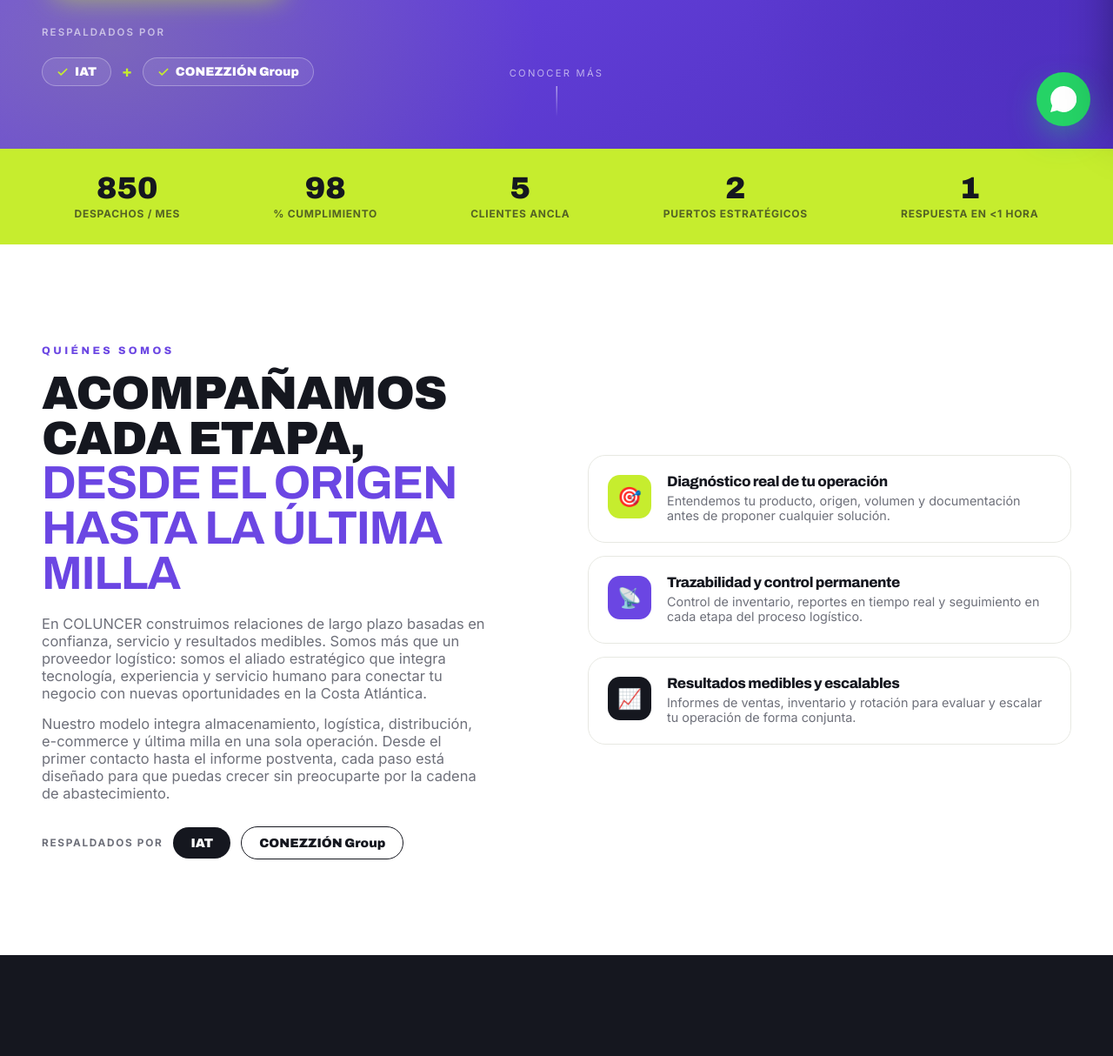
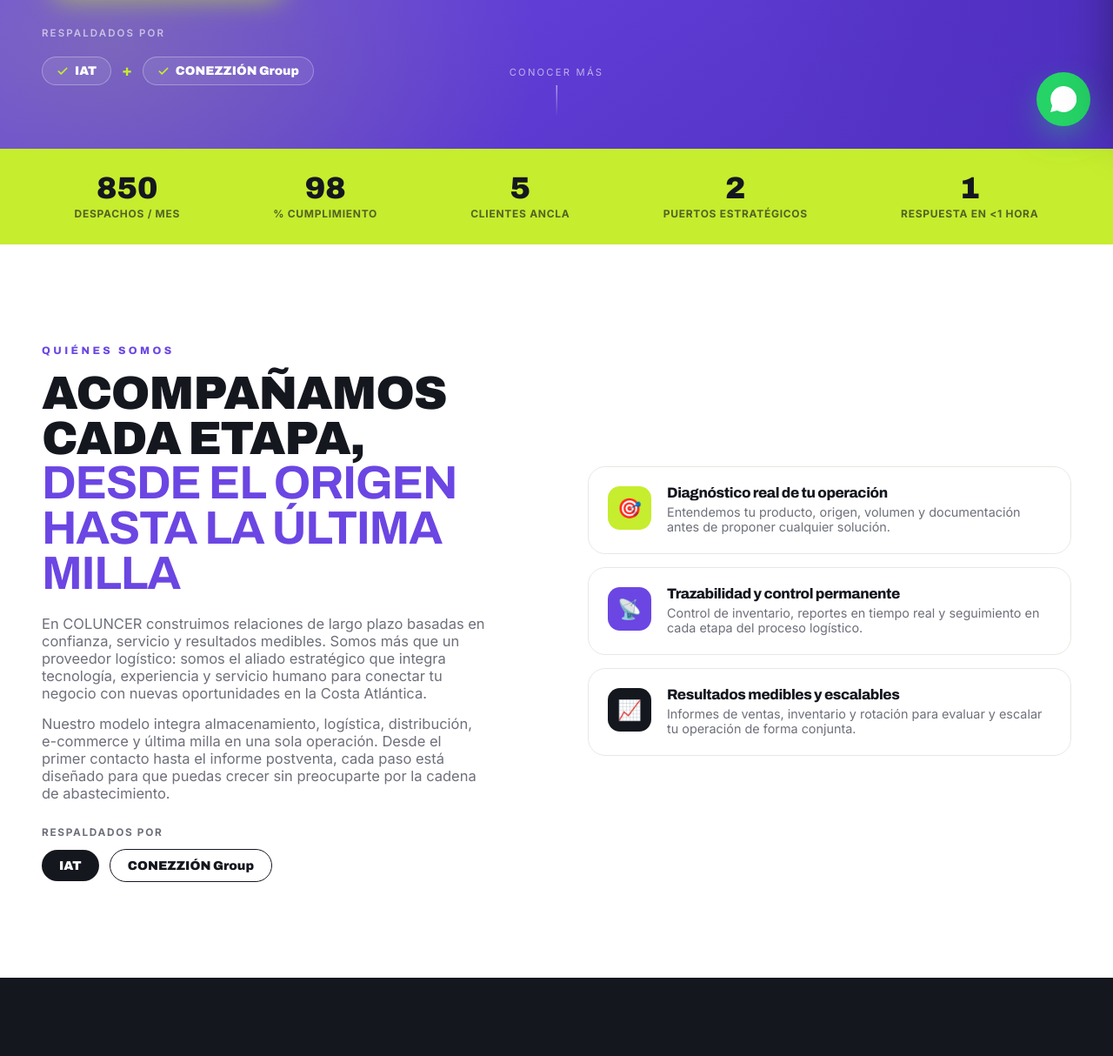
Before and after one commit to Surfnpunk86/coluncer, a plain HTML site: page index.html in a window 1280 px wide. Shown: the part 629-1843 px from the top of the page at 87% size. Drawn offline with Linux system fonts and the light colour scheme.

Commit message:
Add files via upload

```diff
--- a/index.html
+++ b/index.html
@@ -86,7 +86,7 @@ button{cursor:pointer;font-family:inherit}
 .hlead{max-width:480px;margin-top:22px;font-size:1.06rem;color:rgba(255,255,255,.86);opacity:0;animation:fi .7s .55s forwards}
 .hcta{display:flex;flex-wrap:wrap;gap:13px;margin-top:30px;opacity:0;animation:fi .7s .7s forwards}
 @keyframes fi{to{opacity:1}}
-.ends{display:flex;align-items:center;gap:12px;margin-top:34px;flex-wrap:wrap;opacity:0;animation:fi .7s .85s forwards}
+.ends{display:flex;flex-direction:column;align-items:flex-start;gap:10px;margin-top:34px;opacity:0;animation:fi .7s .85s forwards}
 .pillrow{display:flex;align-items:center;gap:12px;flex-wrap:wrap;margin-top:10px}
 .ends .elbl{font-size:.72rem;letter-spacing:.18em;text-transform:uppercase;color:rgba(255,255,255,.6);font-weight:600}
 .pill{display:inline-flex;align-items:center;gap:7px;padding:8px 16px;border-radius:100px;
@@ -118,7 +118,8 @@ button{cursor:pointer;font-family:inherit}
 .about h2{font-size:clamp(2rem,4.2vw,3.4rem);text-transform:uppercase;margin:16px 0 22px}
 .about h2 b{color:var(--V)}
 .about p{color:var(--M);font-size:1.03rem;margin-bottom:15px;max-width:510px}
-.chips{display:flex;gap:12px;flex-wrap:wrap;margin-top:28px;align-items:center}
+.chips{display:flex;flex-direction:column;align-items:flex-start;gap:12px;margin-top:28px}
+.chiprow{display:flex;gap:12px;flex-wrap:wrap;align-items:center}
 .chips .lbl{font-size:.74rem;letter-spacing:.14em;text-transform:uppercase;font-weight:700;color:var(--M)}
 .chip{display:inline-flex;align-items:center;gap:8px;border-radius:100px;padding:10px 20px;font-family:'Archivo';font-weight:900;font-size:.9rem}
 .chip.a{background:var(--K);color:#fff}
@@ -473,8 +474,10 @@ button{cursor:pointer;font-family:inherit}
       <p>Nuestro modelo integra almacenamiento, logística, distribución, e-commerce y última milla en una sola operación. Desde el primer contacto hasta el informe postventa, cada paso está diseñado para que puedas crecer sin preocuparte por la cadena de abastecimiento.</p>
       <div class="chips">
         <span class="lbl">Respaldados por</span>
-        <span class="chip a">IAT</span>
-        <span class="chip b">CONEZZIÓN Group</span>
+        <div class="chiprow">
+          <span class="chip a">IAT</span>
+          <span class="chip b">CONEZZIÓN Group</span>
+        </div>
       </div>
     </div>
     <div class="pillars rv d2">
```
